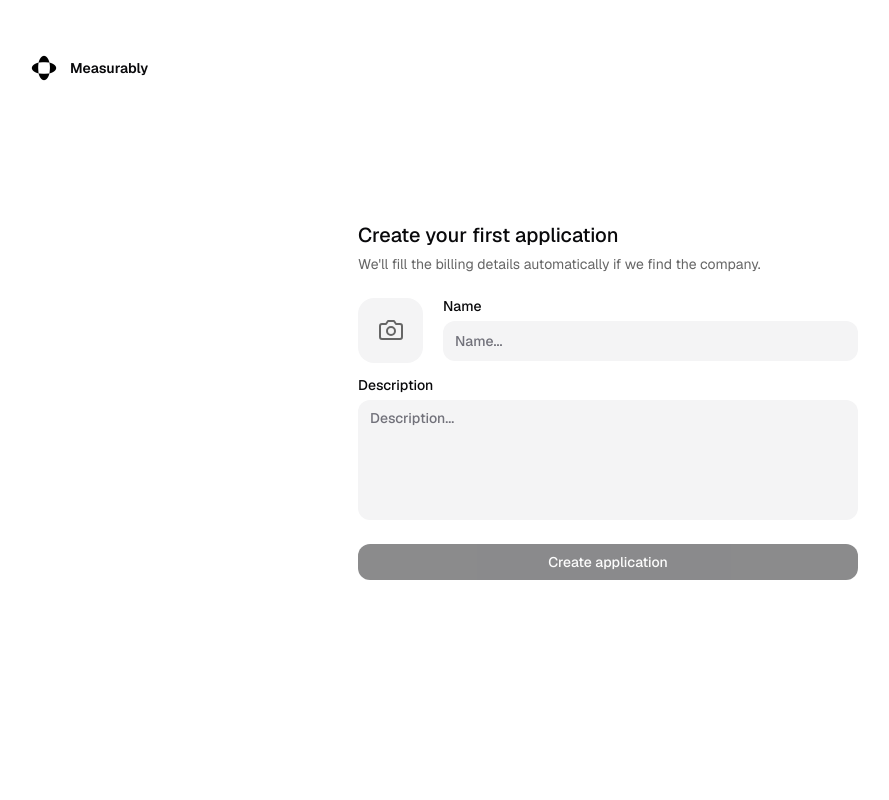
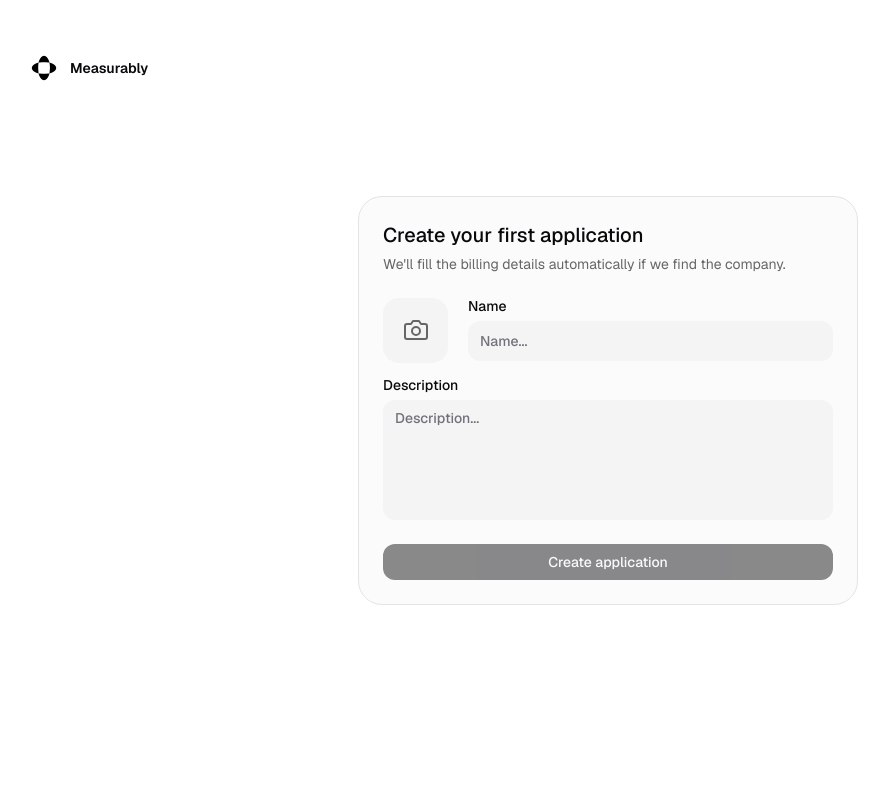
Before and after one commit to Measurely-dev/Measurely, a Next.js app in the folder frontend/: page /dashboard/new-app in a window 1280 px wide. Shown: the top 800 px of the page, without its empty margins (32-921 px from the left). Built offline with nearby package versions, Linux system fonts and the light colour scheme.

Commit message:
frontend: card around the new app form

```diff
--- a/frontend/src/app/dashboard/new-app/page.tsx
+++ b/frontend/src/app/dashboard/new-app/page.tsx
@@ -94,7 +94,7 @@ export default function NewApp() {
         )}
         <ContentContainer className="flex h-full items-center justify-center">
           {/* /Breadcrumb */}
-          <div className="mx-auto flex w-[500px] flex-col gap-6">
+          <div className="mx-auto flex w-[500px] flex-col gap-6 border p-6 rounded-3xl bg-accent/35">
             <div className="flex flex-col gap-[5px]">
               <div className="text-xl font-medium">
                 {applications === null
```
